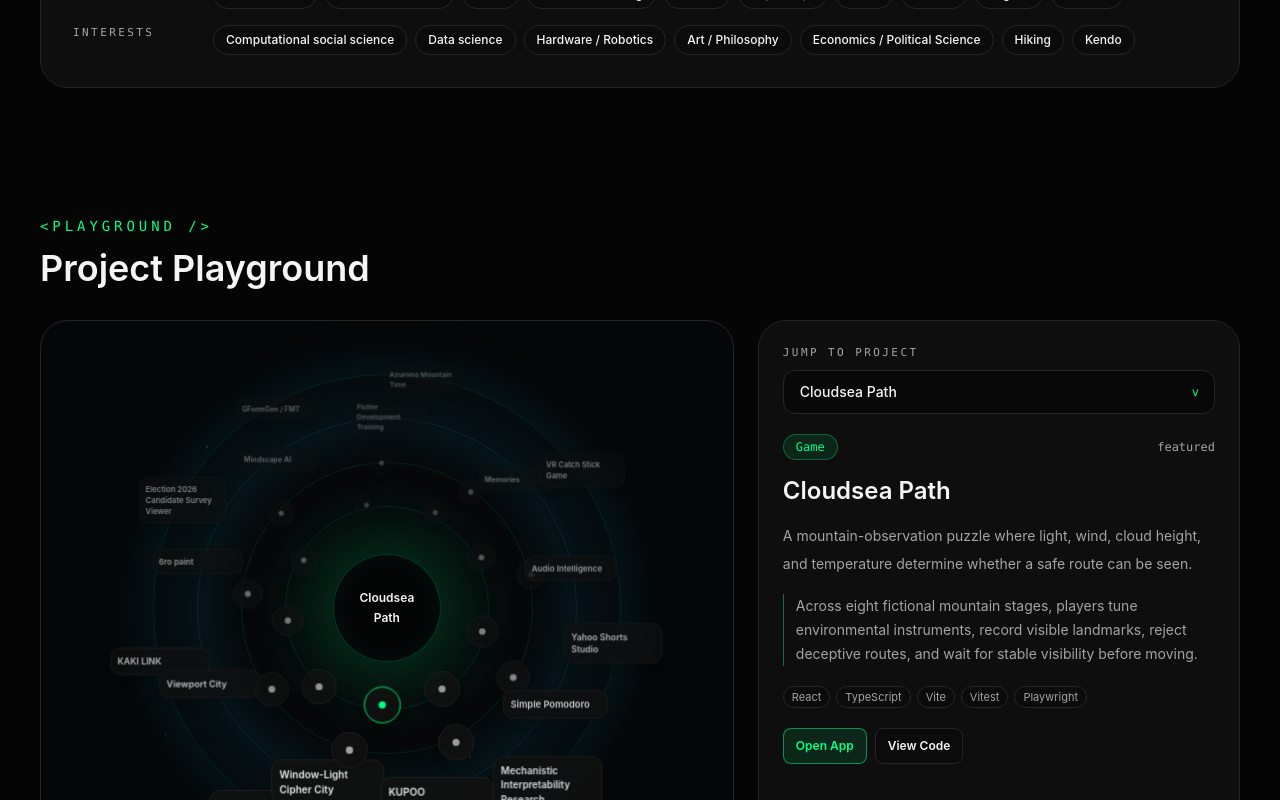
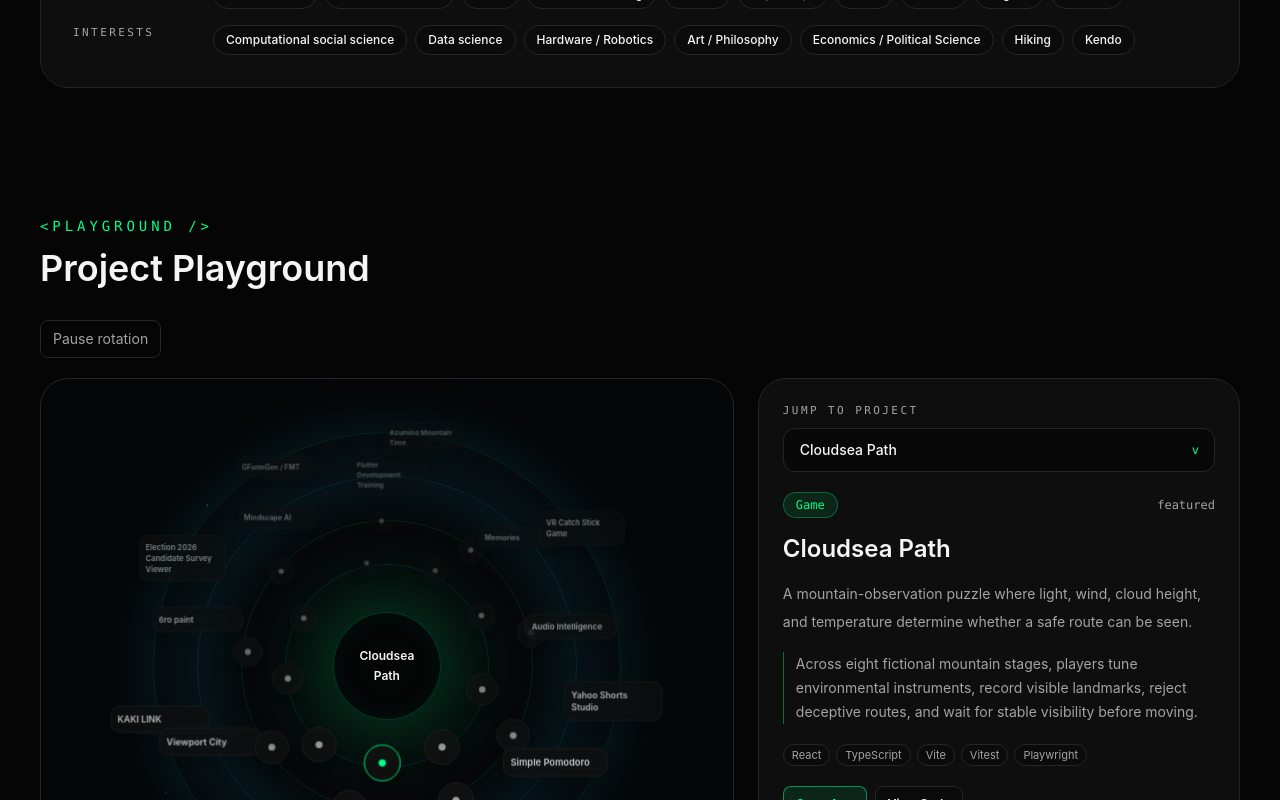
Before and after one commit to ryouy/profile, a Next.js app: page / in a window 1280 px wide. Shown: the part 1100-1900 px from the top of the page. Built offline with nearby package versions, Linux system fonts and the light colour scheme.

Commit message:
feat: let readers pause automatic project rotation (#3)

```diff
--- a/src/components/Projects.tsx
+++ b/src/components/Projects.tsx
@@ -82,6 +82,8 @@ function TechTags({ tech }: { tech: string[] }) {
 export function Projects() {
   const [rotation, setRotation] = useState(0);
   const [reducedMotion, setReducedMotion] = useState(true);
+  const [rotationPaused, setRotationPaused] = useState(false);
+  const engagement = useRef({ hover: false, focus: false });
   const [isDragging, setIsDragging] = useState(false);
   const [lockedProjectIndex, setLockedProjectIndex] = useState<number | null>(null);
   const [lastInteraction, setLastInteraction] = useState(Date.now());
@@ -238,7 +240,7 @@ export function Projects() {
     const tick = (time: number) => {
       const idleFor = Date.now() - lastInteraction;
 
-      if (!reducedMotion && !isDragging && !projectSelectActiveRef.current && animationFrame.current === null && idleFor > 4200) {
+      if (!reducedMotion && !rotationPaused && !engagement.current.hover && !engagement.current.focus && !document.hidden && !isDragging && !projectSelectActiveRef.current && animationFrame.current === null && idleFor > 4200) {
         const previous = lastIdleTick.current ?? time;
         const elapsed = Math.min(time - previous, 32);
         lastIdleTick.current = time;
@@ -257,7 +259,7 @@ export function Projects() {
         cancelAnimationFrame(idleFrame.current);
       }
     };
-  }, [isDragging, lastInteraction, reducedMotion]);
+  }, [isDragging, lastInteraction, reducedMotion, rotationPaused]);
 
   const activeIndex = useMemo(() => {
     return orbitLayout.reduce(
@@ -322,8 +324,24 @@ export function Projects() {
   };
 
   return (
-    <section id="projects" className="py-16 sm:py-20">
+    <section id="projects" className="py-16 sm:py-20"
+      onMouseEnter={() => { engagement.current.hover = true; }}
+      onMouseLeave={() => { engagement.current.hover = false; markInteraction(); }}
+      onFocusCapture={() => { engagement.current.focus = true; }}
+      onBlurCapture={(event) => {
+        if (!event.currentTarget.contains(event.relatedTarget as Node | null)) {
+          engagement.current.focus = false;
+          markInteraction();
+        }
+      }}
+    >
       <SectionHeader eyebrow="<playground />" title="Project Playground" />
+      <button type="button" aria-pressed={rotationPaused} disabled={reducedMotion}
+        className="mb-5 rounded-lg border border-border px-3 py-2 text-sm text-muted hover:border-accent disabled:opacity-60"
+        onClick={() => { stopAnimation(); setRotationPaused((paused) => !paused); markInteraction(); }}
+      >
+        {reducedMotion ? "Rotation off" : rotationPaused ? "Resume rotation" : "Pause rotation"}
+      </button>
 
       <div className="grid items-stretch gap-6 lg:grid-cols-[1.18fr_0.82fr]">
         <div
```
